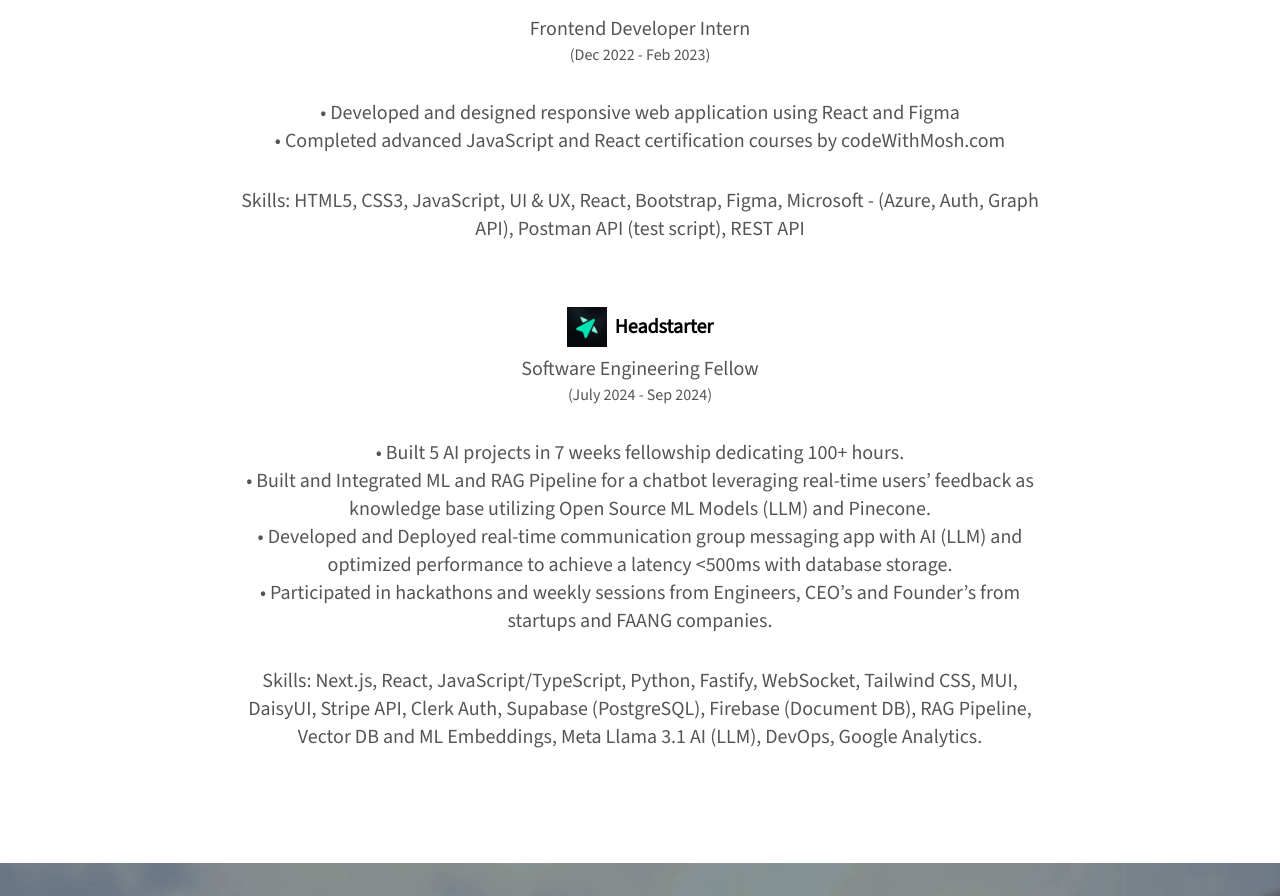
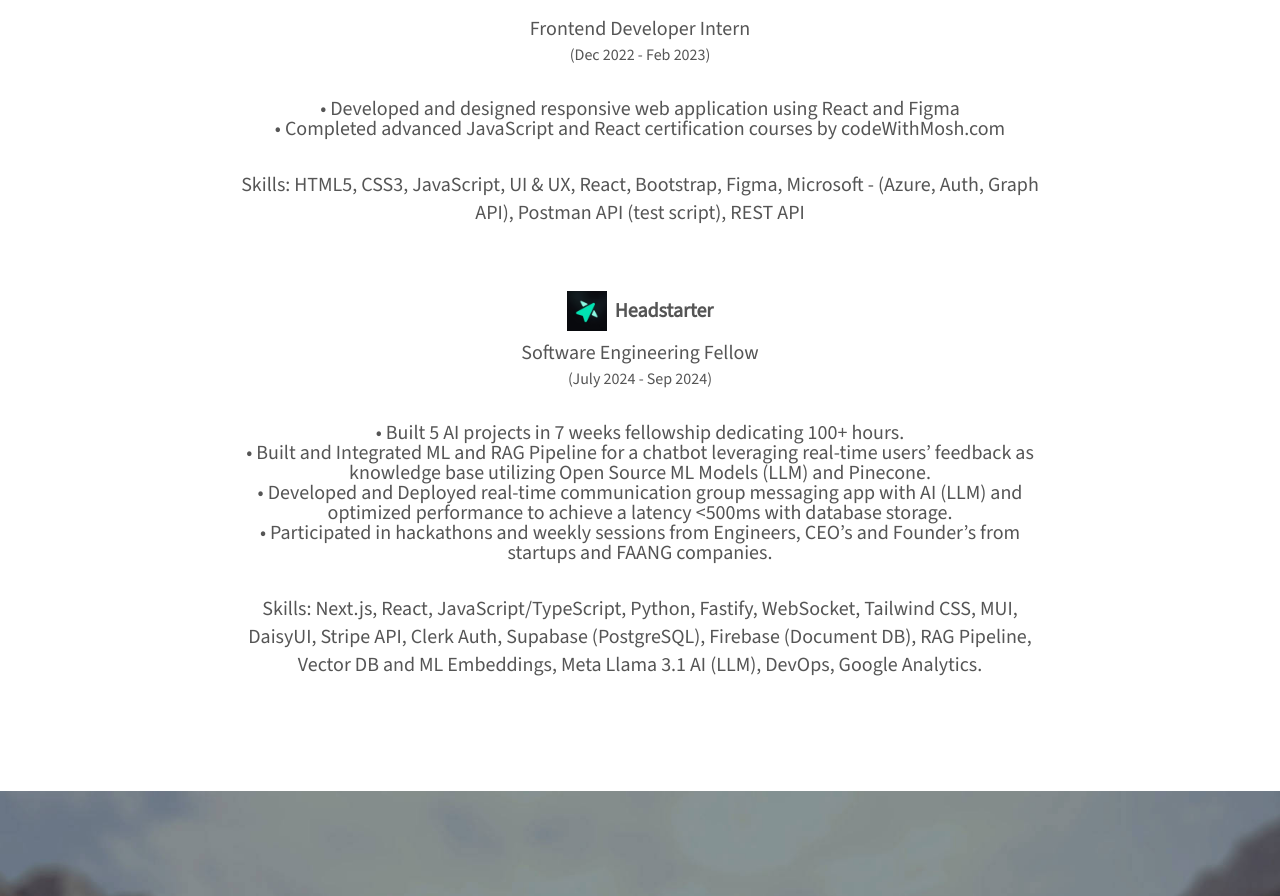
Before and after one commit to rajeshchoudharyt/portfolio, a Next.js app: page / in a window 1280 px wide. Shown: the part 1082-1978 px from the top of the page. Built offline with nearby package versions, Linux system fonts and the light colour scheme; no server answers.

Commit message:
update experience

```diff
--- a/components/Experience.jsx
+++ b/components/Experience.jsx
@@ -20,7 +20,7 @@
 					(Dec 2022 - Feb 2023)
 				</p>
 				<br />
-				<p className="md:my-2">
+				<p className="md:my-2 leading-5">
 					• Developed and designed responsive web application using
 					React and Figma
 					<br />• Completed advanced JavaScript and React
@@ -40,16 +40,14 @@
 						height={40}
 						alt="headstarter logo"
 					/>
-					<p className="font-semibold text-black text-xl">
-						Headstarter
-					</p>
+					<p className="font-semibold text-xl">Headstarter</p>
 				</div>
 				<p className="font-normal">Software Engineering Fellow</p>
 				<p className="text-sm sm:text-sm md:text-base">
 					(July 2024 - Sep 2024)
 				</p>
 				<br />
-				<p className="md:my-2">
+				<p className="md:my-2 leading-5">
 					• Built 5 AI projects in 7 weeks fellowship dedicating 100+
 					hours.
 					<br />
```
